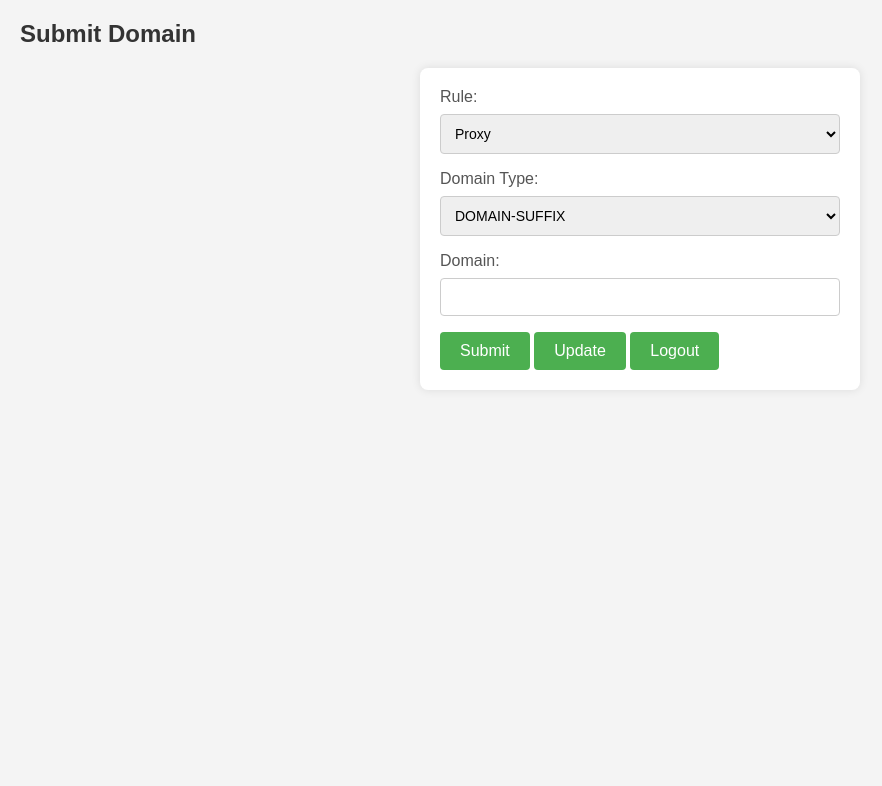
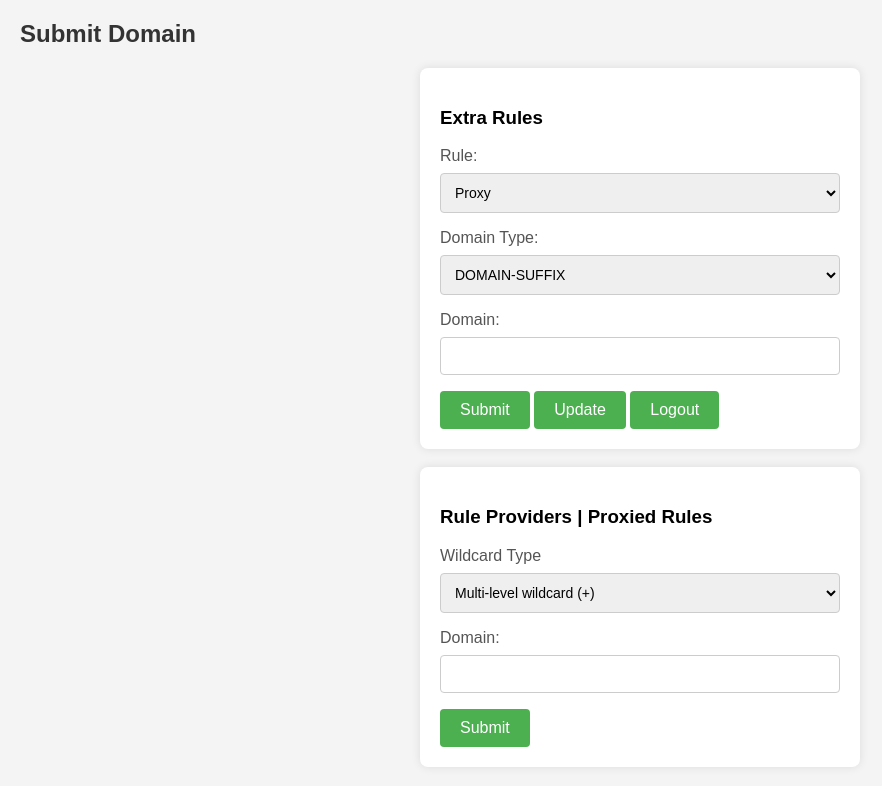
Before and after one commit to wumode/PtProxy, a Flask app: page /ptproxy in a window 1280 px wide. Shown: the top 786 px of the page, without its empty margins (0-882 px from the left). Run offline with Flask 3, Linux system fonts and the light colour scheme; the visitor is signed in with stand-in values (Sample User, id 1); parts of the project's set-up code (start-up, migrations or seed data) failed here and were passed over.

Commit message:
submiting proxied rules from web

```diff
--- a/app.py
+++ b/app.py
@@ -15,10 +15,10 @@ domain_types = ['DOMAIN-SUFFIX', 'DOMAIN', 'DOMAIN-KEYWORD']
 rule_types = ['Proxy', 'DIRECT', 'Mitm', 'Hijacking', 'SafeDNS']
 
 with open(sys.argv[1], 'r', encoding='utf-8') as f:
-    file_data = f.read()
-    configuration = yaml.load(file_data, Loader=yaml.FullLoader)
+    configuration = yaml.load(f.read(), Loader=yaml.FullLoader)
 users = configuration['users_keys']
 extra_rules_yaml = configuration['extra_rules_yaml']
+proxied_rules_yaml = configuration['rule_providers']['proxied_rules_yaml']
 update_sh = configuration['update_sh']
 update_subscription_sh = configuration['update_subscription_sh']
 temp_yaml = configuration['temp_yaml']
@@ -88,7 +88,6 @@ def server_config():
                        message_data,
                        configuration['bark']['group'],
                        'https://raw.githubusercontent.com/walkxcode/dashboard-icons/main/png/cloudflare-pages.png')
-    # bark_notify(f'【PtProxy】 {request.args.get("permission")} is updating config', f'{current_time}\n\nIP address: \t{real_ip} ({location})\nUser-Agent: \t{user_agent}')
     return response
 
 
@@ -112,7 +111,6 @@ def server_bypassed_list():
                        message_data,
                        configuration['bark']['group'],
                        'https://raw.githubusercontent.com/walkxcode/dashboard-icons/main/png/cloudflare-pages.png')
-    # bark_notify(f'【PtProxy】 Request to update bypassed list', f'{current_time}\n\nIP address: \t{real_ip}\nUser-Agent: \t{user_agent}\nVersion:   \tIPv{v}')
     return response
 
 
@@ -190,6 +188,32 @@ def ptproxy_page():
     return render_template('ptproxy.html')
 
 
+@app.route('/process_rule', methods=['POST'])
+def process_rule():
+    if 'username' not in session:
+        return redirect(url_for('login'))
+    domain = request.form['domainInput']
+    wildcard_type = request.form['wildcard_type']
+    with open(proxied_rules_yaml, 'r', encoding='utf-8') as f:
+        file_data = f.read()
+        proxied_rules = yaml.load(file_data, Loader=yaml.FullLoader)
+    rule = f'{wildcard_type}{domain}'
+    proxied_rules['payload'].append(rule)
+    proxied_rules_string = yaml.dump(proxied_rules, allow_unicode=True)
+    with open(proxied_rules_yaml, 'w+') as file:
+        file.write(proxied_rules_string)
+    alert_message = f'`{rule}` submitted successfully!'
+    user_agent = request.headers.get('User-Agent')
+    message_data = {'RULE': f'{rule}', 'User-Agent': user_agent,
+                    'IP': f'{request.headers["X-Real-IP"]}'}
+    barker.bark_notify(f'Request to update proxied rules',
+                       'Request details',
+                       message_data,
+                       configuration['bark']['group'],
+                       'https://raw.githubusercontent.com/walkxcode/dashboard-icons/main/png/cloudflare-pages.png')
+    return render_template('ptproxy.html', alert_message=alert_message)
+
+
 @app.route('/process_domain', methods=['POST'])
 def process_domain():
     if 'username' not in session:
@@ -211,18 +235,15 @@ def process_domain():
     extra_rules_string = yaml.dump(extra_rules, allow_unicode=True)
     with open(extra_rules_yaml, 'w+') as file:
         file.write(extra_rules_string)
-    alert_message = f'{domain} submitted successfully!'
+    alert_message = f'`{domain}` submitted successfully!'
     user_agent = request.headers.get('User-Agent')
-    message_data = {'RULE': f'{domain_type},{domain},{rule_type}\n', 'User-Agent': user_agent,
+    message_data = {'RULE': f'{domain_type},{domain},{rule_type}', 'User-Agent': user_agent,
                     'IP': f'{request.headers["X-Real-IP"]}'}
     barker.bark_notify(f'Request to update rules',
                        'Request details',
                        message_data,
                        configuration['bark']['group'],
                        'https://raw.githubusercontent.com/walkxcode/dashboard-icons/main/png/cloudflare-pages.png')
-    # bark_notify(f'【PtProxy】', f'{current_time}\n\n{session["username"]} Added a New Rule\n'
-    #                           f'RULE \t{domain_type},{domain},{rule_type}\n'
-    #                           f'IP \t{request.remote_addr}')
     return render_template('ptproxy.html', alert_message=alert_message)
 
 
--- a/extra_rules.yaml
+++ b/extra_rules.yaml
@@ -149,8 +149,6 @@ rules:
 - DOMAIN,kp.m-team.cc,Proxy
 - DOMAIN,api2.m-team.cc,Proxy
 - DOMAIN,img.m-team.cc,Proxy
-# - DOMAIN,tracker.m-team.cc,Armbian
-# - DOMAIN,tracker.m-team.io,Armbian
 - DOMAIN-SUFFIX,gushiciku.cn,Proxy
 - DOMAIN-SUFFIX,readfog.com,Proxy
 - DOMAIN-SUFFIX,azureedge.net,Proxy
--- a/templates/ptproxy.html
+++ b/templates/ptproxy.html
@@ -66,6 +66,7 @@
 <body>
     <h2>Submit Domain</h2>
     <form id="domainForm" method="post" action="/process_domain">
+        <h3>Extra Rules</h3>
         <label for="rule_type">Rule:</label>
         <select id="rule_type" name="rule_type" required>
             <option value="Proxy">Proxy</option>
@@ -86,6 +87,20 @@
         <button type="submit">Submit</button>
         <button type="button" onclick="applyChanges()">Update</button>
         <button type="button" onclick="logout()">Logout</button>
+    </form>
+    <br>
+    <form id="proxiedDomainForm" method="post" action="/process_rule">
+        <h3>Rule Providers | Proxied Rules</h3>
+        <label for="rule_type">Wildcard Type</label>
+        <select id="wildcard_type" name="wildcard_type" required>
+            <option value="+.">Multi-level wildcard (+)</option>
+            <option value="*.">Single-level wildcard subdomain (*)</option>
+            <option value=".">Multi-level wildcard subdomain (.)</option>
+            <option value="">Custom</option>
+        </select>
+        <label for="domain">Domain:</label>
+        <input type="text" id="domainInput" name="domainInput" required autocomplete="off"><br>
+        <button type="submit">Submit</button>
     </form>
     <div id="result"></div>
 
```
Also changed, not shown: proxied_rules.yaml (+10 -10 lines).
